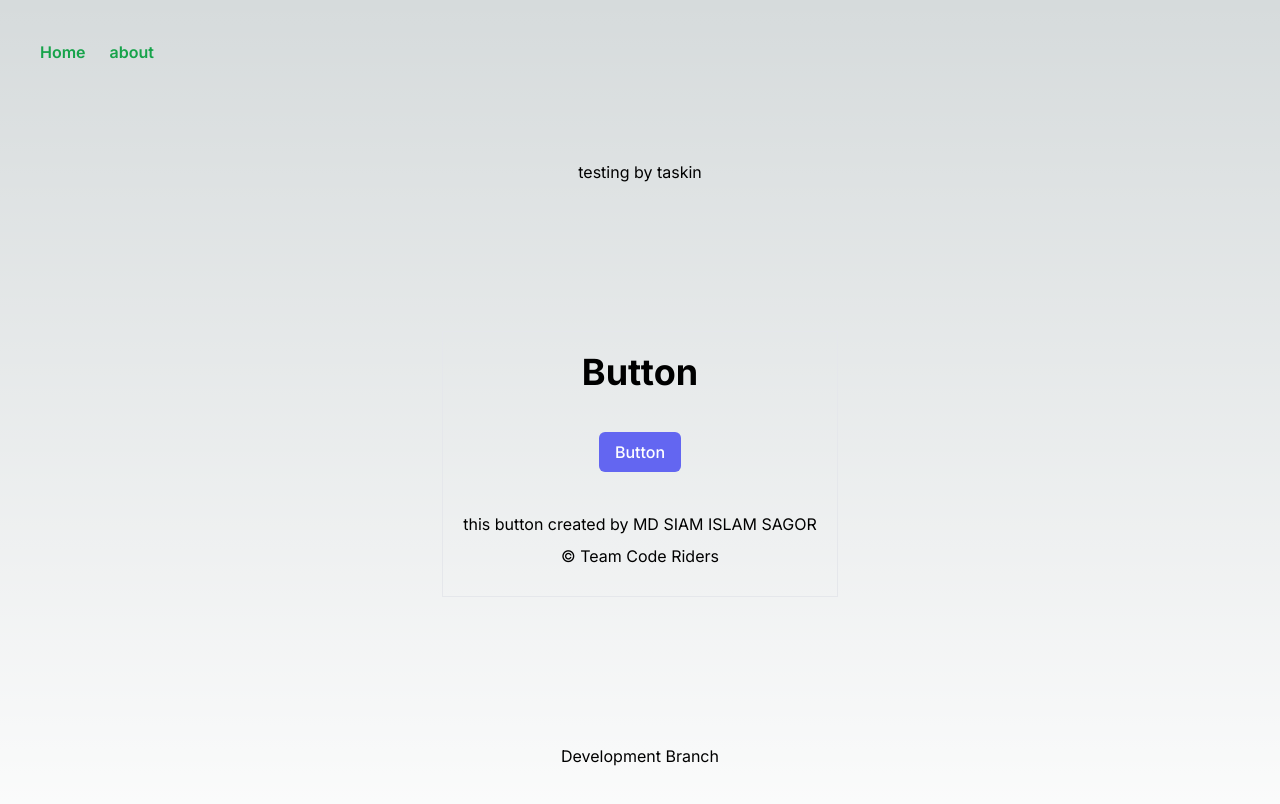
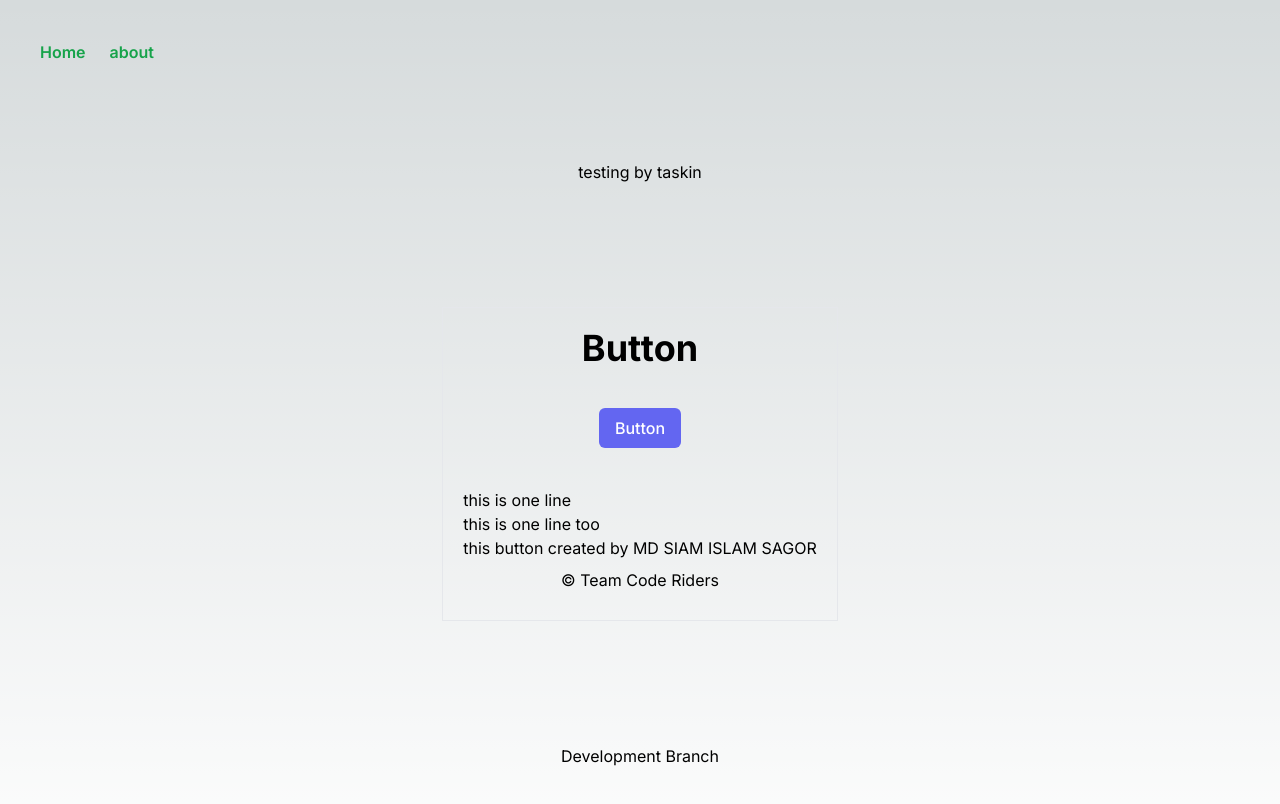
Before and after one commit to taskinahmadalfaruqe/testProject, a Next.js app: page / in a window 1280 px wide. Shown: the top 804 px of the page. Built offline with nearby package versions, Linux system fonts and the light colour scheme.

Commit message:
create tow line

```diff
--- a/src/components/Button.jsx
+++ b/src/components/Button.jsx
@@ -1,12 +1,16 @@
 const Button = () => {
   return (
     <div className="flex flex-col item-center justify-center border p-5 my-10">
-      <h1 className="text-4xl text-center font-bold">Button</h1>
+      <h1 className="text-4xl text-center font-bold selection:bg-red-300">
+        Button
+      </h1>
       <div className=" text-center my-10">
         <button className="bg-indigo-500 hover:bg-indigo-400 duration-300 text-white font-medium rounded-md p-2 px-4 active:scale-95">
           Button
         </button>
       </div>
+      <p>this is one line</p>
+      <p>this is one line too</p>
       <p>this button created by MD SIAM ISLAM SAGOR</p>
       <p className="text-center my-2 ">&copy; Team Code Riders</p>
     </div>
```
